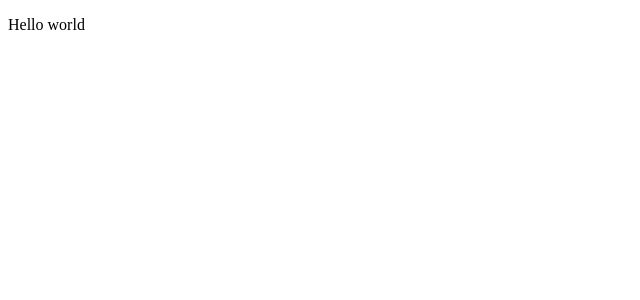
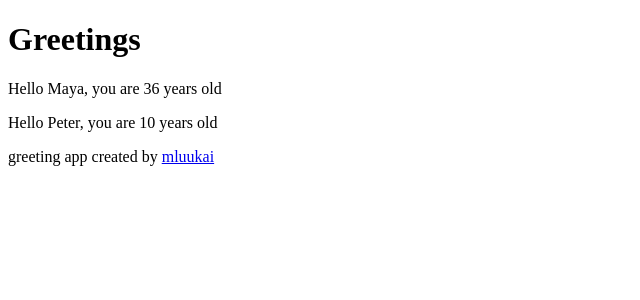
Before and after one commit to des-ant/2021_Full_Stack_Open, a React (Create React App) app in the folder part1/: page / in a window 1280 px wide. Shown: the top 300 px of the page, without its empty margins (0-640 px from the left). Built offline with nearby package versions, Linux system fonts and the light colour scheme.

Commit message:
part 1a notes

```diff
--- a/part1/src/App.js
+++ b/part1/src/App.js
@@ -1,8 +1,35 @@
 import React from 'react';
-const App = () => (
-  <div>
-    <p>Hello world</p>
-  </div>
-);
+
+const Hello = (props) => {
+  return (
+    <div>
+      <p>
+        Hello {props.name}, you are {props.age} years old
+      </p>
+    </div>
+  )
+}
+
+const Footer = () => {
+  return (
+    <div>
+      greeting app created by <a href="https://github.com/mluukai">mluukai</a>
+    </div>
+  )
+}
+
+const App = () => {
+  const name = 'Peter';
+  const age = 10;
+
+  return (
+    <>
+      <h1>Greetings</h1>
+      <Hello name="Maya" age={26 + 10} />
+      <Hello name={name} age={age} />
+      <Footer />
+    </>
+  )
+};
 
 export default App;
```
